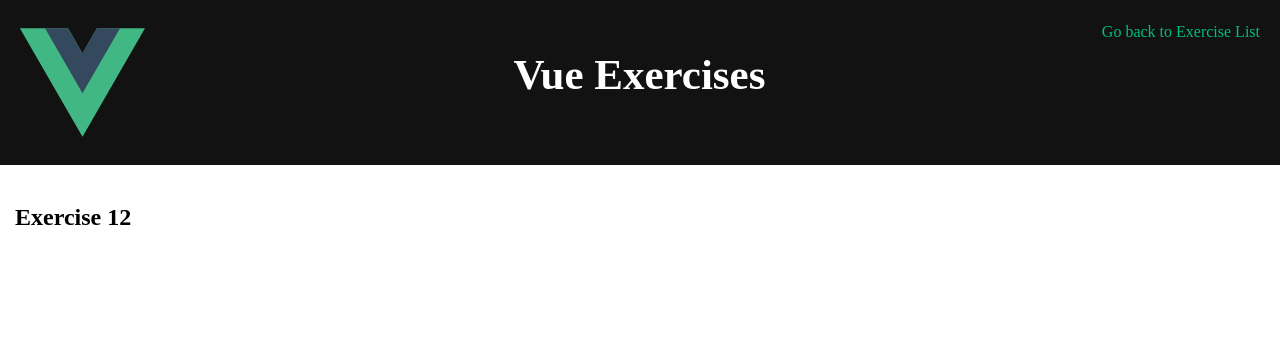
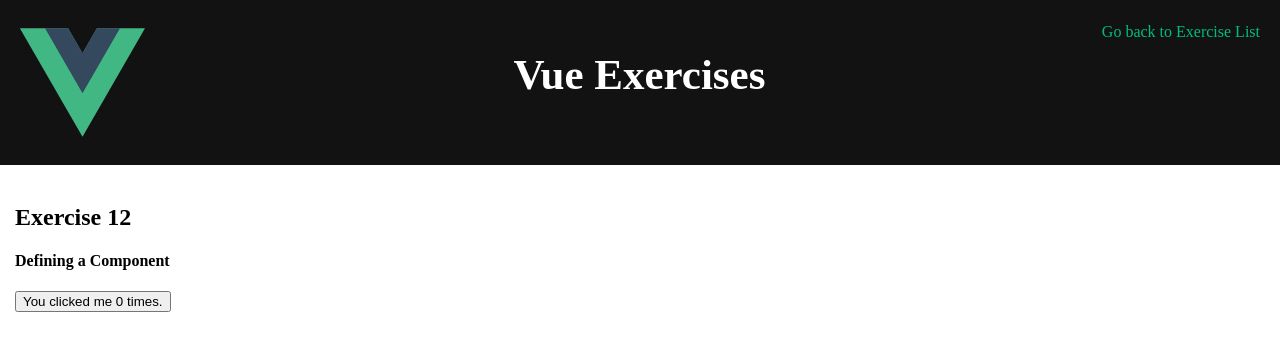
Before and after one commit to galaxyuliana/VueExercises, a Vue app in the folder first-vue-project/: page /12 in a window 1280 px wide. Shown: the top 350 px of the page. Built offline with nearby package versions, Linux system fonts and the light colour scheme.

Commit message:
Added DefiningComponent

```diff
--- /dev/null
+++ b/first-vue-project/src/components/Exercise/12/DefiningComponent.vue
@@ -0,0 +1,13 @@
+<script>
+    export default {
+        data() {
+            return {
+                count: 0
+            }
+        }
+    }
+</script>
+
+<template>
+  <button @click="count++">You clicked me {{ count }} times.</button>
+</template>
--- a/first-vue-project/src/components/Exercise/12/Exercise12.vue
+++ b/first-vue-project/src/components/Exercise/12/Exercise12.vue
@@ -1,5 +1,11 @@
+<script setup>
+import DefiningComponent from './DefiningComponent.vue'
+</script>
+
 <template>
     <div>
         <h2>Exercise 12</h2>
+        <h4>Defining a Component</h4>
+        <DefiningComponent />
     </div>
 </template>
```
